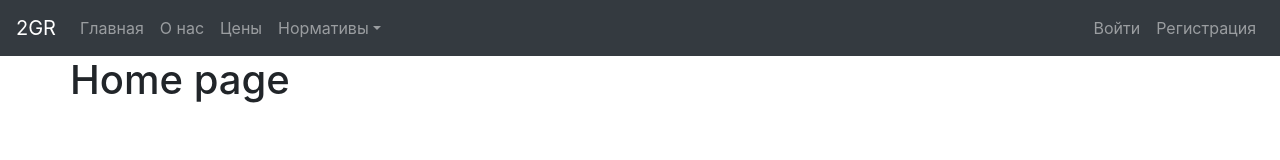
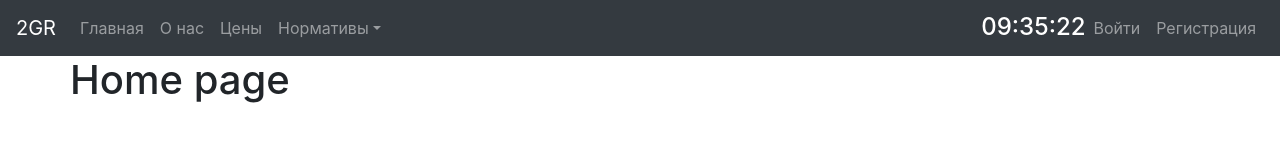
Before and after one commit to Artem66/accountant, a React (Create React App) app: page / in a window 1280 px wide. Shown: the top 160 px of the page. Built offline with nearby package versions, Linux system fonts and the light colour scheme.

Commit message:
Added clock component

```diff
--- a/src/App.js
+++ b/src/App.js
@@ -2,8 +2,8 @@ import React from 'react';
 import { Switch, Route, BrowserRouter as Router } from 'react-router-dom';
 
 import Header from './components/Header';
-import Home from './components/Home';
-import About from './components/About';
+import Home from './pages/Home';
+import About from './pages/About';
 
 export default class App extends React.Component {
   render() {
--- /dev/null
+++ b/src/components/Clock/Index.js
@@ -0,0 +1,29 @@
+import React, { Component } from 'react';
+import './style.css';
+
+export default class Clock extends Component {
+  constructor(props){
+    super(props);
+    this.state = {
+      date: new Date
+    };
+  }
+  componentDidMount() {
+    this.id = setInterval(
+      () => this.tick(),
+      1000
+    );
+  }
+  componentWillMount() {
+    clearInterval(this.id);
+  }
+
+  tick() {
+    this.setState ({
+      date: new Date
+    });
+  }
+  render() {
+    return <h4 className="Clock">{this.state.date.toLocaleTimeString('en-GB')}</h4>;
+  }
+}
--- /dev/null
+++ b/src/components/Clock/style.css
@@ -0,0 +1,5 @@
+.Clock {
+    margin-top: 0.2em;
+    margin-bottom: 0;
+    color:#fff;
+}
--- a/src/components/Header.js
+++ b/src/components/Header.js
@@ -1,5 +1,6 @@
 import React, { Component } from 'react';
 import { Navbar, Nav, NavDropdown } from 'react-bootstrap';
+import Clock from './Clock/';
 
 class Header extends Component {
   render () {
@@ -23,6 +24,7 @@ class Header extends Component {
               </NavDropdown>
             </Nav>
             <Nav>
+              <Clock />
               <Nav.Link href="#deets">Войти</Nav.Link>
               <Nav.Link eventKey={ 2 } href="#memes">
                 Регистрация
--- a/src/index.js
+++ b/src/index.js
@@ -5,6 +5,8 @@ import './index.css';
 import App from './App';
 import * as serviceWorker from './serviceWorker';
 
+
+
 ReactDOM.render(<App />, document.getElementById('root'));
 
 // If you want your app to work offline and load faster, you can change
```
Also changed, not shown: src/pages/About.js (renamed from src/components/About.js), src/pages/Home.js (renamed from src/components/Home.js).
